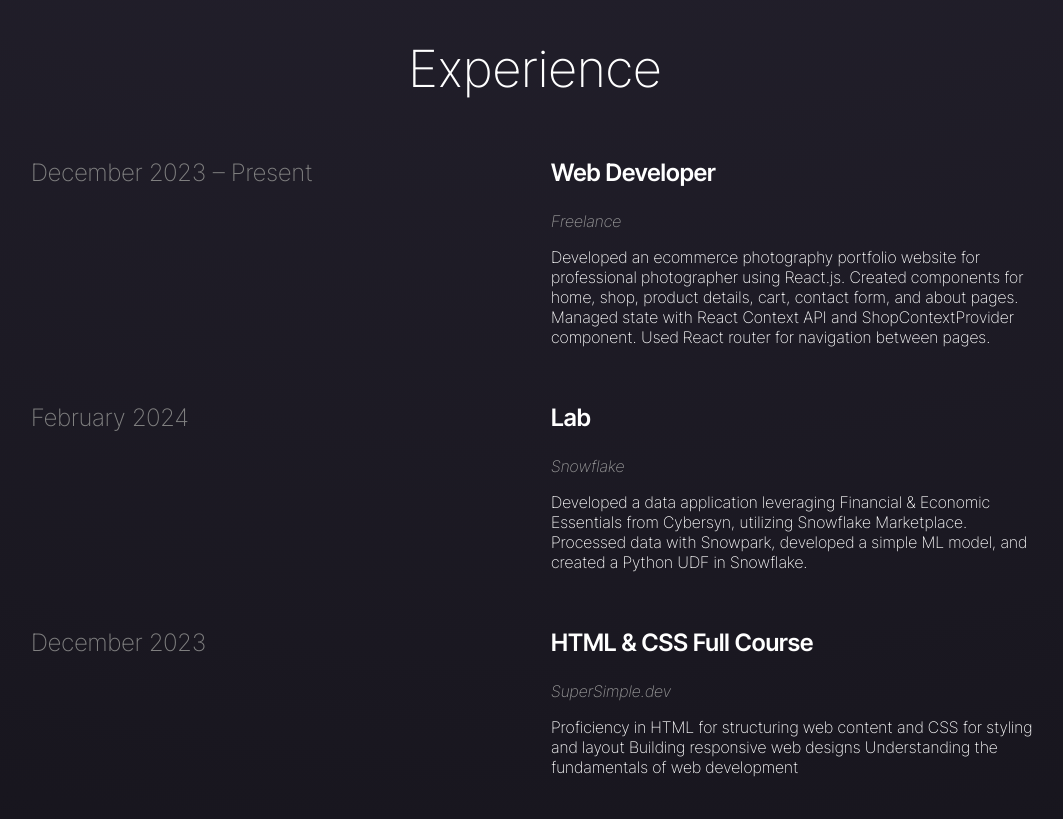
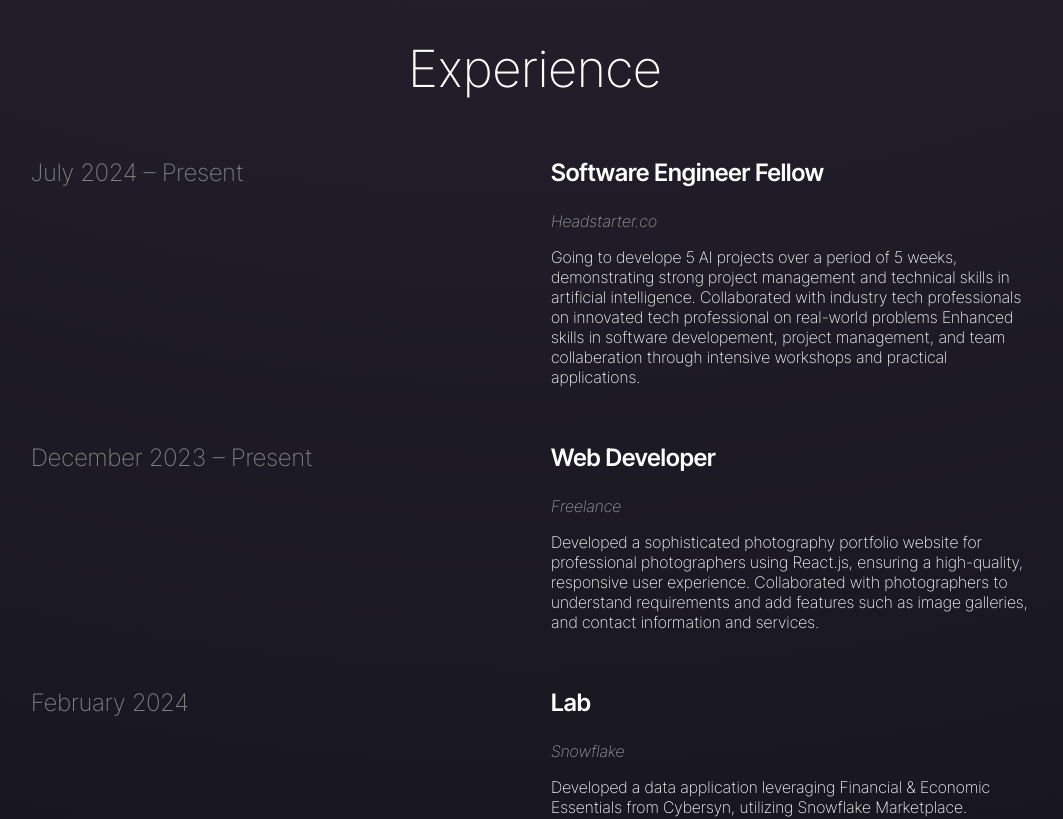
Before and after one commit to FranThe3rd/francisco-portfolio, a React (Create React App) app: page / in a window 1280 px wide. Shown: the part 1480-2299 px from the top of the page, without its empty margins (113-1176 px from the left). Built offline with nearby package versions, Linux system fonts and the light colour scheme.

Commit message:
new experience

```diff
--- a/src/App.js
+++ b/src/App.js
@@ -262,16 +262,24 @@ function App() {
           Experience
         </h1>
         <div className='experience-grid'>
+        <div className='date'>
+            <h3 className='noSlideLeft2'>July 2024 – Present</h3>
+          </div>
+          <div className='experience-text noSlideRight'>
+            <h3 className='hidden'>Software Engineer Fellow </h3>
+            <p className='italicText'>Headstarter.co</p>
+            <p className='hidden'>Going to develope 5 AI projects over a period of 5 weeks, demonstrating strong project management and technical skills in artificial intelligence.
+Collaborated with industry tech professionals on innovated tech professional on real-world problems
+Enhanced skills in software developement, project management, and team collaberation through intensive workshops and practical applications.</p>
+          </div>
           <div className='date'>
             <h3 className='noSlideLeft2'>December 2023 – Present</h3>
           </div>
           <div className='experience-text noSlideRight'>
             <h3 className='hidden'>Web Developer</h3>
             <p className='italicText'>Freelance</p>
-            <p className='hidden'>Developed an ecommerce photography portfolio website for professional photographer using React.js.
-              Created components for home, shop, product details, cart, contact form, and about pages.
-              Managed state with React Context API and ShopContextProvider component.
-              Used React router for navigation between pages.</p>
+            <p className='hidden'>Developed a sophisticated photography portfolio website for professional photographers using React.js, ensuring a high-quality, responsive user experience.
+            Collaborated with photographers to understand requirements and add features such as image galleries, and contact information and services.</p>
           </div>
           <div className='date'>
             <h3 className='noSlideLeft2'>February 2024</h3>
@@ -282,16 +290,7 @@ function App() {
             <p className='hidden'>Developed a data application leveraging Financial & Economic Essentials from Cybersyn, utilizing Snowflake Marketplace.
               Processed data with Snowpark, developed a simple ML model, and created a Python UDF in Snowflake.</p>
           </div>
-          <div className='date'>
-            <h3 className='hidden' id='timeDate'>December 2023</h3>
-          </div>
-          <div className='experience-text noSlideRight'>
-            <h3 className='hidden'>HTML & CSS Full Course</h3>
-            <p className='italicText'>SuperSimple.dev</p>
-            <p className='hidden'>Proficiency in HTML for structuring web content and CSS for styling and layout
-              Building responsive web designs
-              Understanding the fundamentals of web development</p>
-          </div>
+
         </div>
 
       </div>
```
